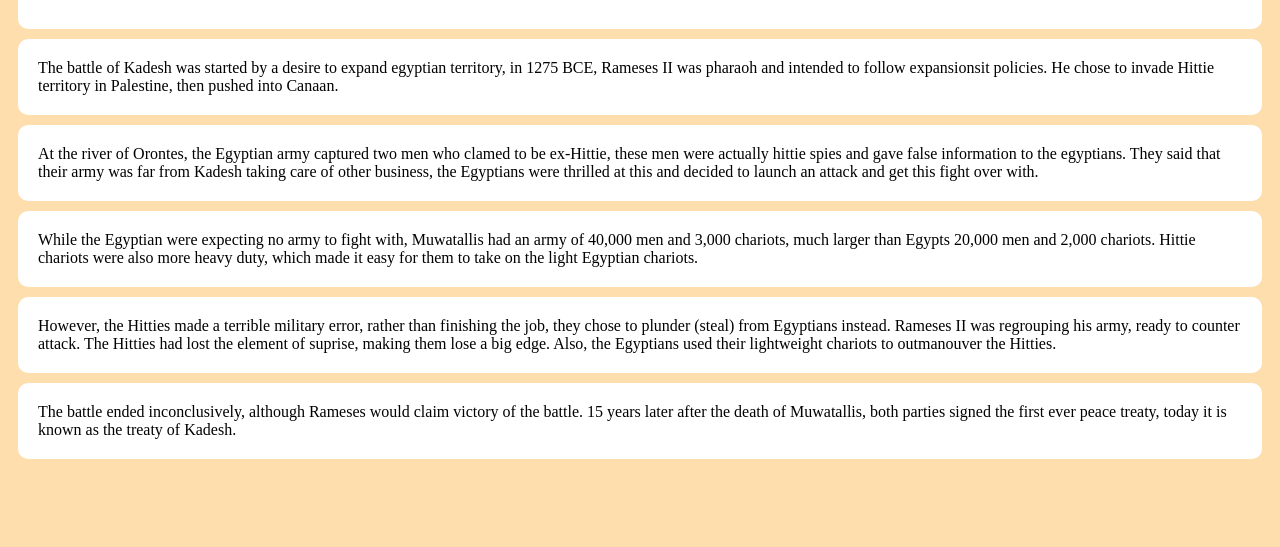
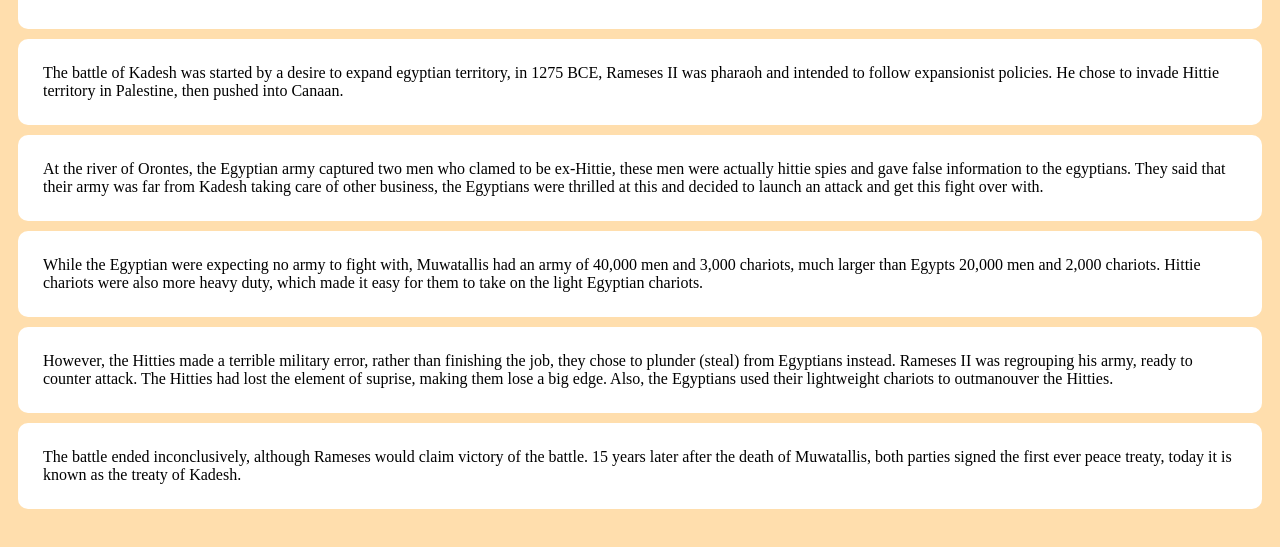
Before and after one commit to Methindu/Ancient-Egypt-Warfare, a plain HTML site: page events.html in a window 1280 px wide. Shown: the part 165-712 px from the top of the page. Drawn offline with Linux system fonts and the light colour scheme.

Commit message:
Change font size

```diff
--- a/events.html
+++ b/events.html
@@ -17,7 +17,7 @@
 
     <div class="main">
         <p>The battle of Kadesh was started by a desire to expand egyptian territory,
-            in 1275 BCE, Rameses II was pharaoh and intended to follow expansionsit policies.
+            in 1275 BCE, Rameses II was pharaoh and intended to follow expansionist policies.
             He chose to invade Hittie territory in Palestine, then pushed into Canaan.
         </p>
     </div>
--- a/styles.css
+++ b/styles.css
@@ -30,6 +30,7 @@ div.section {
 }
 
 p{
+    font-size: medium;
     display: flex;
     flex-direction: column;
     margin: 10px
@@ -62,6 +63,6 @@ img.diagram {
 }
 
 p {
-    margin: 10px;
+    margin: 15px;
     font-family: 'Times New Roman', Times, serif;
 }
```
